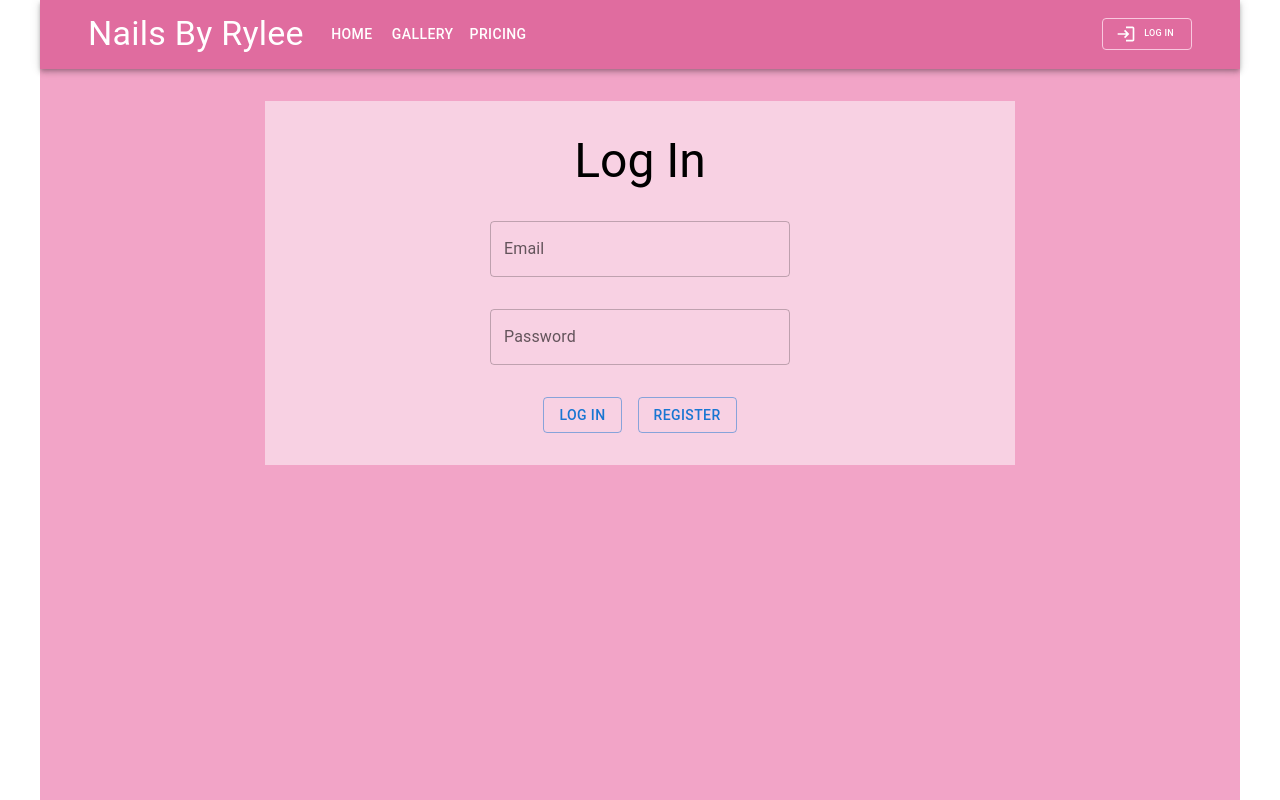
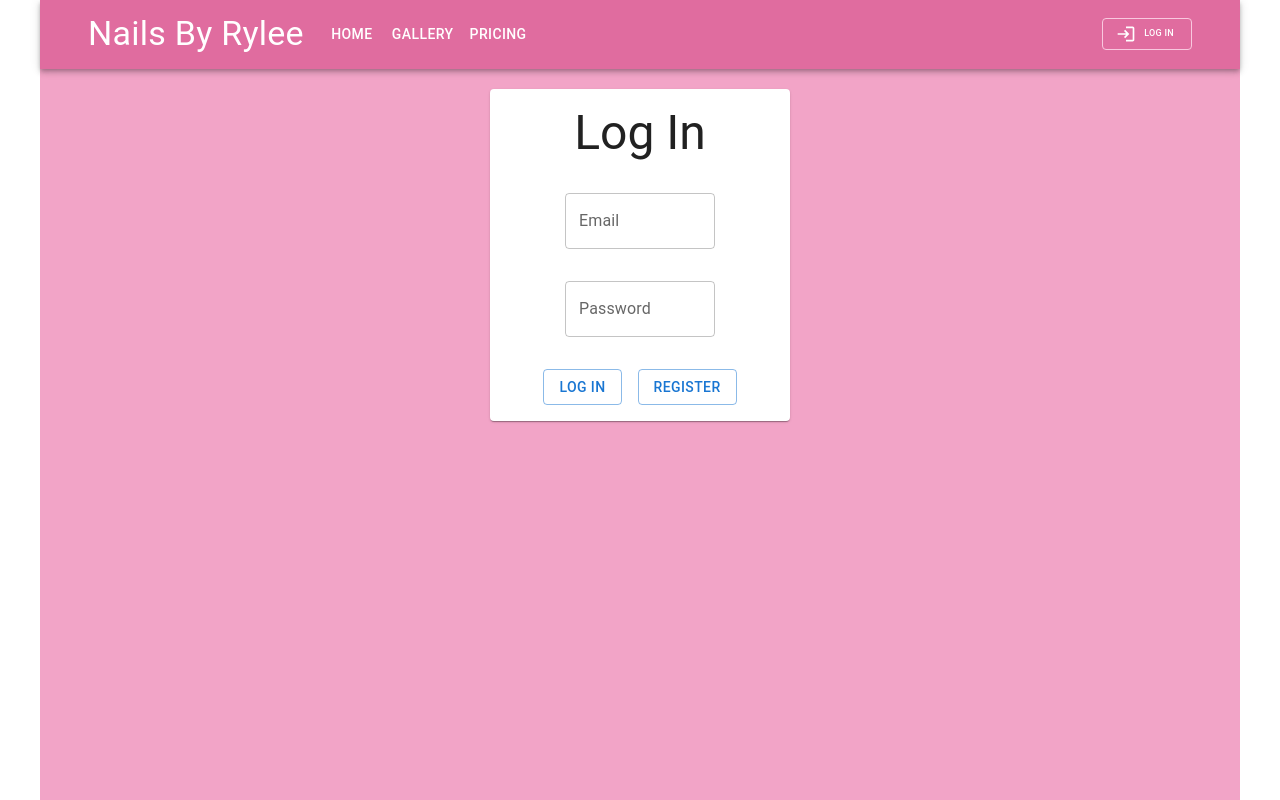
Before and after one commit to Jabene/nbr-v2, a React (Create React App) app: page /log-in in a window 1280 px wide. Built offline with nearby package versions, Linux system fonts and the light colour scheme.

Commit message:
Allow users to create accounts

```diff
--- a/src/apiCalls.js
+++ b/src/apiCalls.js
@@ -1,7 +1,18 @@
 const apiCalls = {
   logIn(user) {
-    console.log('fetch')
     return fetch('https://nails-by-rylee-server.herokuapp.com/login', {
+      method: 'POST',
+      headers: {
+        'Content-Type': 'application/json'
+      },
+      body: JSON.stringify(user)
+    })
+      .then(response => response.json())
+      .catch(error => console.log(error))
+  },
+
+  register(user) {
+    return fetch('https://nails-by-rylee-server.herokuapp.com/users', {
       method: 'POST',
       headers: {
         'Content-Type': 'application/json'
--- /dev/null
+++ b/src/components/LogIn/LogIn.css
@@ -0,0 +1,6 @@
+.log-in-form {
+  display: flex;
+  flex-direction: column;
+  align-items: center;
+  min-width: 300px;
+}
--- a/src/components/LogIn/LogIn.js
+++ b/src/components/LogIn/LogIn.js
@@ -1,27 +1,35 @@
 import React from 'react'
 import { useNavigate } from 'react-router-dom'
-import Grid from '@mui/material/Grid'
+import Paper from '@mui/material/Paper'
 import Typography from '@mui/material/Typography'
 import TextField from '@mui/material/TextField'
 import Button from '@mui/material/Button'
 import Alert from '@mui/material/Alert'
 import apiCalls from '../../apiCalls'
+import './LogIn.css'
 
 const LogIn = ({ updateUser }) => {
   const [email, changeEmail] = React.useState('')
   const [password, changePassword] = React.useState('')
+  const [firstName, changeFirstName] = React.useState('')
+  const [lastName, changeLastName] = React.useState('')
+  const [phone, changePhone] = React.useState('')
   const [register, toggleForm] = React.useState(false)
   const [error, updateError] = React.useState(false)
   const [errorMessage, updateErrorMessage] = React.useState('')
 
   const logIn = async () => {
-    register && toggleForm(false)
+    if(register) {
+      toggleForm(false)
+      handleError(false, '')
+      return
+    }
     const user = await apiCalls.logIn({ email, password })
     user[0] ? saveUserInfo(user[0]) : handleError(true, `We couldn't find an account with those credentials`)
-
   }
 
   const saveUserInfo = user => {
+    console.log(user)
     updateUser(user)
     localStorage.setItem('user', JSON.stringify(user))
   }
@@ -31,29 +39,41 @@ const LogIn = ({ updateUser }) => {
     updateErrorMessage(message)
   }
 
+  const registerUser = async () => {
+    if(!register) {
+      toggleForm(true)
+      handleError(false, '')
+      return
+    }
+    const newUser = await apiCalls.register({firstName, lastName, email, password})
+    newUser[0] ? saveUserInfo(newUser[0]) : handleError(true, 'That email already exists')
+  }
 
-  const registerUser = e => {
-    !register && toggleForm(true)
+  const handleSubmit = e => {
+    e.preventDefault()
+    console.log('hi')
   }
 
   return (
-    <Grid container mt={4} sx={{backgroundColor: 'rgba(255, 255, 255, 0.5)', minWidth: '350px', maxWidth: '750px'}} >
-      <Grid item xs={12} mt={4}>
-        <Typography variant='h3'>Log In</Typography>
-      </Grid>
-      <Grid item xs={12} mt={4} >
-        <TextField id='email' error={error} label='Email' type='email' variant='outlined' onChange={e => changeEmail(e.target.value)} sx={{minWidth: '300px'}} />
-      </Grid>
-      <Grid item xs={12} mt={4} >
-        <TextField id='password' error={error} label='Password' type='password' variant='outlined' onChange={e => changePassword(e.target.value)} sx={{minWidth: '300px'}} />
-      </Grid>
-      <Grid item xs={12} my={4} >
-        {error && <Alert severity='error'>{errorMessage}</Alert>}
-        <Button onClick={logIn} variant='outlined' sx={{ mx: 1}}>Log In</Button>
-        <Button onClick={registerUser} variant='outlined' sx={{ mx: 1}}>Register</Button>
-      </Grid>
-      {register && <><p>hi</p></>}
-    </Grid>
+    <Paper sx={{mt: '20px', }}>
+      <form className='log-in-form' onSubmit={handleSubmit}>
+        <Typography variant='h3' my={2}>Log In</Typography>
+        {register &&
+          <>
+        <TextField id='first-name' error={error} label='First Name' variant='outlined' onChange={e => changeFirstName(e.target.value)} sx={{width: '50%', my: 2}} />
+        <TextField id='last-name' error={error} label='Last Name' variant='outlined' onChange={e => changeLastName(e.target.value)} sx={{width: '50%', my: 2}} />
+        <TextField id='phone' error={error} label='Phone Number' type='phone' variant='outlined' onChange={e => changePhone(e.target.value)} sx={{width: '50%', my: 2}} />
+          </>
+        }
+          <TextField  id='email' error={error} label='Email' type='email' variant='outlined' onChange={e => changeEmail(e.target.value)} sx={{width: '50%', my: 2}} />
+          <TextField  id='password' error={error} label='Password' type='password' variant='outlined' onChange={e => changePassword(e.target.value)} sx={{width: '50%', my: 2}} />
+        <div>
+          {error && <Alert severity='error'>{errorMessage}</Alert>}
+          <Button onClick={logIn} variant='outlined' sx={{ mx: 1, my: 2}}>Log In</Button>
+          <Button onClick={registerUser} variant='outlined' sx={{ mx: 1, my: 2}}>Register</Button>
+        </div>
+      </form>
+    </Paper>
   )
 }
 
```
